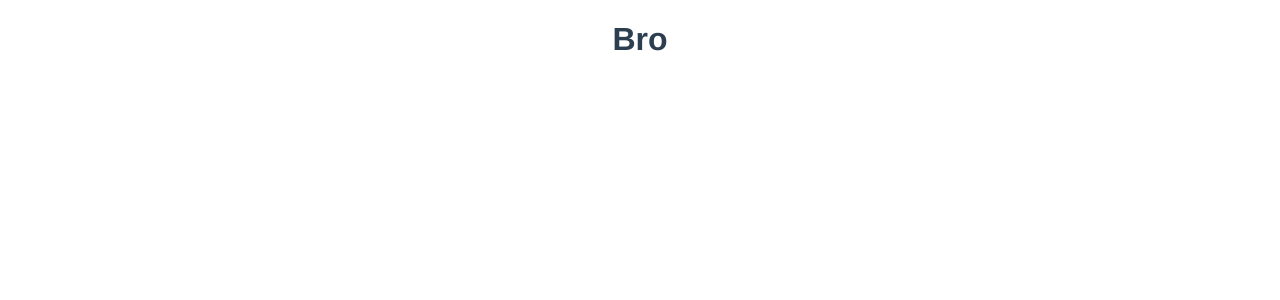
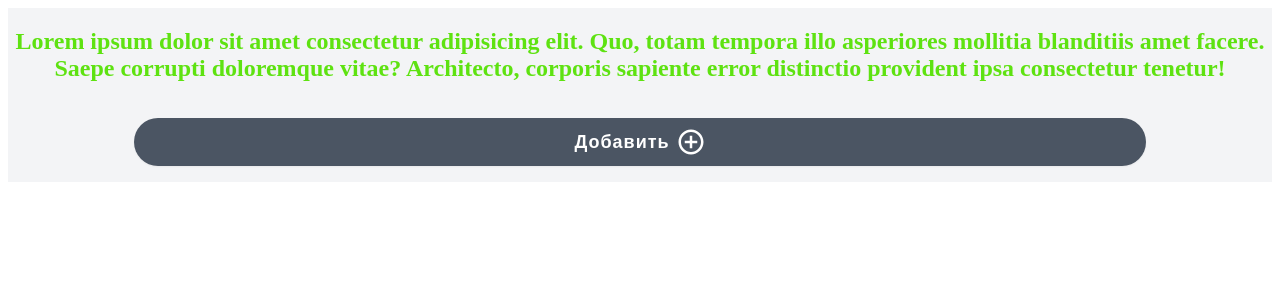
Before and after one commit to Aleksandr-Sulimenko/Todolist, a Vue app: page / in a window 1280 px wide. Shown: the top 300 px of the page. Built offline with nearby package versions, Linux system fonts and the light colour scheme.

Commit message:
add button, css for button

```diff
--- a/src/App.vue
+++ b/src/App.vue
@@ -1,31 +1,8 @@
 <template>
   <div id="app">
-    <div id="nav">
-      <!-- <router-link to="/">Home</router-link> | -->
-    </div>
+    <!-- <div id="nav"><router-link to="/">Home</router-link> |</div> -->
     <router-view />
   </div>
 </template>
 
-<style lang="scss">
-#app {
-  font-family: Avenir, Helvetica, Arial, sans-serif;
-  -webkit-font-smoothing: antialiased;
-  -moz-osx-font-smoothing: grayscale;
-  text-align: center;
-  color: #2c3e50;
-}
-
-// #nav {
-//   padding: 30px;
-
-//   a {
-//     font-weight: bold;
-//     color: #2c3e50;
-
-//     &.router-link-exact-active {
-//       color: #42b983;
-//     }
-//   }
-// }
-</style>
+<style src="./app.scss" lang="scss"></style>
--- /dev/null
+++ b/src/app.scss
@@ -0,0 +1,59 @@
+#app {
+  width: 100%;
+  margin-left: auto;
+  margin-right: auto;
+  display: flex;
+  flex-direction: column;
+  align-items: center;
+  color: #5ee211;
+  --tw-bg-opacity: 1;
+  background-color: rgba(243, 244, 246, var(--tw-bg-opacity));
+}
+// .home {
+// }
+.container {
+  width: 100%;
+  text-align: center;
+}
+
+.button {
+  margin-top: 1rem;
+  margin-bottom: 1rem;
+  display: inline-flex;
+  align-items: center;
+  padding-top: 0.5rem;
+  padding-bottom: 0.5rem;
+  border-width: 1px;
+  border-color: transparent;
+  --tw-shadow: 0 1px 2px 0 rgba(0, 0, 0, 0.05);
+  box-shadow: var(--tw-ring-offset-shadow, 0 0 #0000), var(--tw-ring-shadow, 0 0 #0000), var(--tw-shadow);
+  font-size: 18px;
+  line-height: 20px;
+  letter-spacing: 1px;
+  font-weight: 600;
+  border-radius: 9999px;
+  --tw-text-opacity: 1;
+  color: rgba(255, 255, 255, var(--tw-text-opacity));
+  --tw-bg-opacity: 1;
+  background-color: rgba(75, 85, 99, var(--tw-bg-opacity));
+  --tw-bg-opacity: 1;
+  transition-property: background-color, border-color, color, fill, stroke;
+  transition-timing-function: cubic-bezier(0.4, 0, 0.2, 1);
+  transition-duration: 150ms;
+  transition-duration: 300ms;
+}
+
+button:hover {
+  background-color: rgba(55, 65, 81, var(--tw-bg-opacity));
+}
+button:focus {
+  outline: 2px solid transparent;
+  outline-offset: 2px;
+}
+.button-add {
+  justify-content:center;
+  width: 80%;
+}
+.svg-plus {
+  padding-left: 6px;;
+}
--- a/src/views/Home.vue
+++ b/src/views/Home.vue
@@ -1,7 +1,34 @@
 <template>
-  <div class="home">
-    <h1>Bro</h1>
+  <!-- <div class="home"> -->
+  <div class="container">
+    <section>
+      <h1>
+        Lorem ipsum dolor sit amet consectetur adipisicing elit. Quo, totam
+        tempora illo asperiores mollitia blanditiis amet facere. Saepe corrupti
+        doloremque vitae? Architecto, corporis sapiente error distinctio
+        provident ipsa consectetur tenetur!
+      </h1>
+      <button class="button-add button" type="button">
+        Добавить
+        <svg
+          class="svg-plus"
+          xmlns="http://www.w3.org/2000/svg"
+          width="30"
+          height="30"
+          viewBox="0 0 24 24"
+          fill="#ffffff"
+        >
+          <path
+            d="M13 7h-2v4H7v2h4v4h2v-4h4v-2h-4V7zm-1-5C6.48 2 2 6.48 2 12s4.48 10 10 10 10-4.48 10-10S17.52 2 12 2zm0 18c-4.41 0-8-3.59-8-8s3.59-8 8-8 8 3.59 8 8-3.59 8-8 8z"
+          ></path>
+        </svg>
+      </button>
+      <div class="container-modal">
+        <div class="modal-window_modal"></div>
+      </div>
+    </section>
   </div>
+  <!-- </div> -->
 </template>
 
 <script lang="ts">
```
